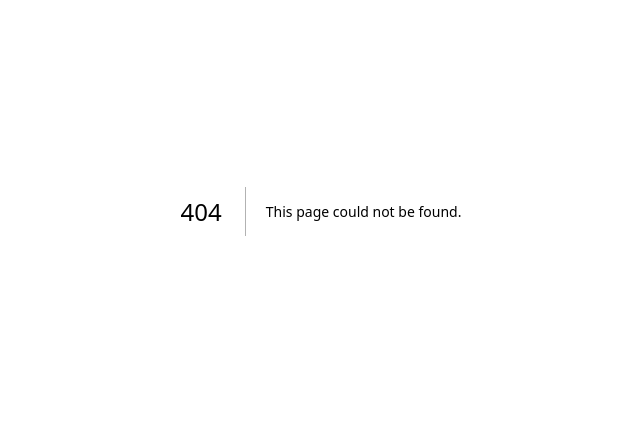
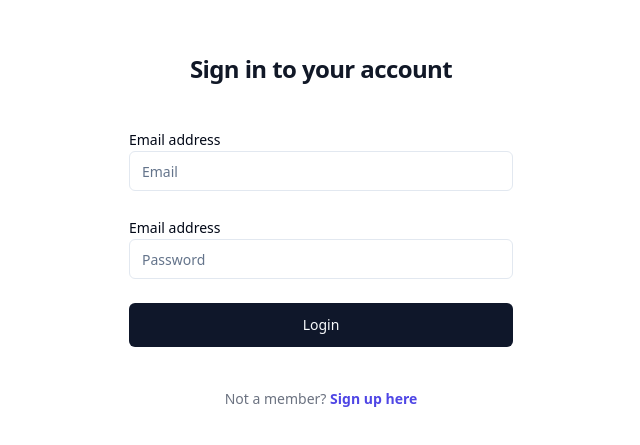
Before and after one commit to soumakkdev/task-flow, a Next.js app: page /login in a window 1280 px wide. Before the commit this address had no page. Shown: the part 189-634 px from the top of the page, without its empty margins (319-959 px from the left). Built offline with nearby package versions, Linux system fonts and the light colour scheme.

Commit message:
login form added

```diff
--- a/package.json
+++ b/package.json
@@ -10,7 +10,9 @@
 		"server": "./db/pocketbase serve"
 	},
 	"dependencies": {
+		"@radix-ui/react-label": "^2.0.2",
 		"@radix-ui/react-slot": "^1.0.2",
+		"@tanstack/react-form": "^0.19.0",
 		"class-variance-authority": "^0.7.0",
 		"clsx": "^2.1.0",
 		"lucide-react": "^0.367.0",
--- /dev/null
+++ b/src/components/ui/label.tsx
@@ -0,0 +1,24 @@
+import * as React from "react"
+import * as LabelPrimitive from "@radix-ui/react-label"
+import { cva, type VariantProps } from "class-variance-authority"
+
+import { cn } from "@/lib/utils"
+
+const labelVariants = cva(
+  "text-sm font-medium leading-none peer-disabled:cursor-not-allowed peer-disabled:opacity-70"
+)
+
+const Label = React.forwardRef<
+  React.ElementRef<typeof LabelPrimitive.Root>,
+  React.ComponentPropsWithoutRef<typeof LabelPrimitive.Root> &
+    VariantProps<typeof labelVariants>
+>(({ className, ...props }, ref) => (
+  <LabelPrimitive.Root
+    ref={ref}
+    className={cn(labelVariants(), className)}
+    {...props}
+  />
+))
+Label.displayName = LabelPrimitive.Root.displayName
+
+export { Label }
--- /dev/null
+++ b/src/pages/login.tsx
@@ -0,0 +1,83 @@
+import { Button } from '@/components/ui/button'
+import { Input } from '@/components/ui/input'
+import { Label } from '@/components/ui/label'
+import { useForm } from '@tanstack/react-form'
+
+export default function LoginPage() {
+	const form = useForm({
+		defaultValues: {
+			email: '',
+			password: '',
+		},
+		onSubmit: async ({ value }) => {
+			console.log(value)
+		},
+	})
+	return (
+		<div className="flex min-h-full flex-col justify-center px-6 py-12 lg:px-8">
+			<div className="sm:mx-auto sm:w-full sm:max-w-sm">
+				<h2 className="mt-10 text-center text-2xl font-bold leading-9 tracking-tight text-gray-900">Sign in to your account</h2>
+			</div>
+
+			<div className="mt-10 sm:mx-auto sm:w-full sm:max-w-sm">
+				<form
+					className="space-y-6"
+					onSubmit={(e) => {
+						e.preventDefault()
+						e.stopPropagation()
+						void form.handleSubmit()
+					}}
+				>
+					<div>
+						<form.Field name="email">
+							{(field) => (
+								<>
+									<Label htmlFor={field.name}>Email address</Label>
+									<Input
+										name={field.name}
+										value={field.state.value}
+										onBlur={field.handleBlur}
+										onChange={(e) => field.handleChange(e.target.value)}
+										id={field.name}
+										placeholder="Email"
+									/>
+								</>
+							)}
+						</form.Field>
+					</div>
+
+					<div>
+						<form.Field name="password">
+							{(field) => (
+								<>
+									<Label htmlFor={field.name}>Email address</Label>
+									<Input
+										name={field.name}
+										value={field.state.value}
+										onBlur={field.handleBlur}
+										onChange={(e) => field.handleChange(e.target.value)}
+										id={field.name}
+										placeholder="Password"
+									/>
+								</>
+							)}
+						</form.Field>
+					</div>
+
+					<div>
+						<Button size="lg" className="w-full">
+							Login
+						</Button>
+					</div>
+				</form>
+
+				<p className="mt-10 text-center text-sm text-gray-500">
+					Not a member?{' '}
+					<a href="#" className="font-semibold leading-6 text-indigo-600 hover:text-indigo-500">
+						Sign up here
+					</a>
+				</p>
+			</div>
+		</div>
+	)
+}
--- a/src/styles/globals.css
+++ b/src/styles/globals.css
@@ -70,6 +70,11 @@
 	* {
 		@apply border-border;
 	}
+	html,
+	body,
+	#__next {
+		@apply h-full w-full;
+	}
 	body {
 		@apply bg-background text-foreground;
 	}
```
Also changed, not shown: 1 other file (tests, documents, lock files or other folders).
